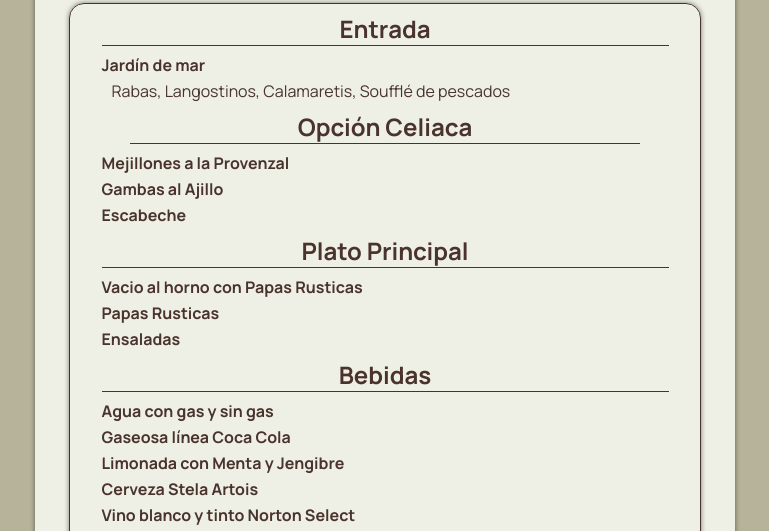
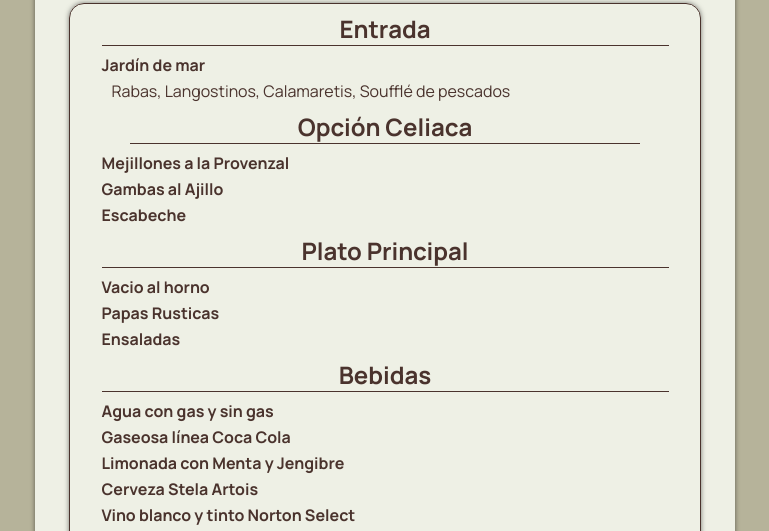
Before and after one commit to LaGaviotaEventos/Evento-008-Op2, a plain HTML site: page index.html in a window 1280 px wide. Shown: the part 241-772 px from the top of the page, without its empty margins (255-1024 px from the left). Drawn offline with nearby package versions, Linux system fonts and the light colour scheme.

Commit message:
Update index.html

```diff
--- a/index.html
+++ b/index.html
@@ -44,7 +44,7 @@
                 <li class="option">
                     <h2>Plato Principal</h2>
                     <ul>
-                        <li class="Nombre-plato">Vacio al horno con Papas Rusticas</li>
+                        <li class="Nombre-plato">Vacio al horno</li>
                         <li class="Nombre-plato">Papas Rusticas</li>
                         <li class="Nombre-plato">Ensaladas</li>
                     </ul>
```
